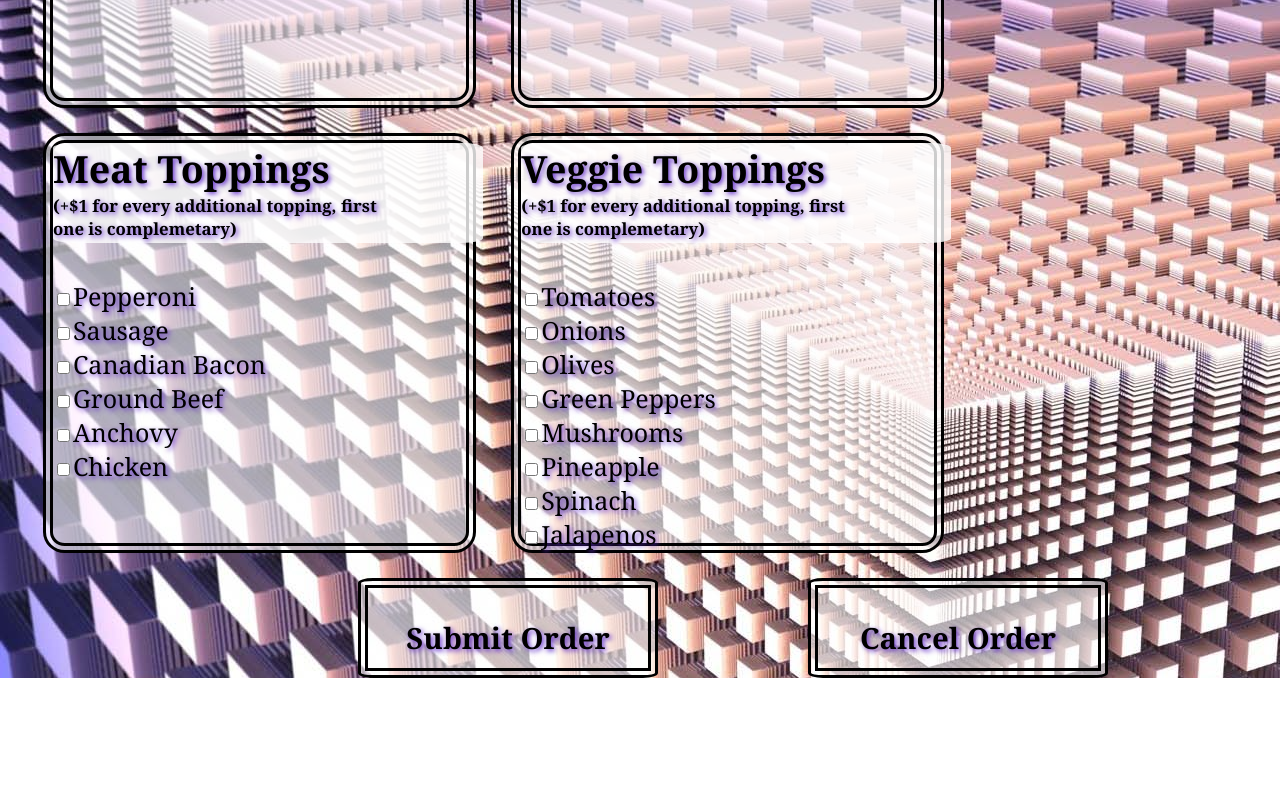
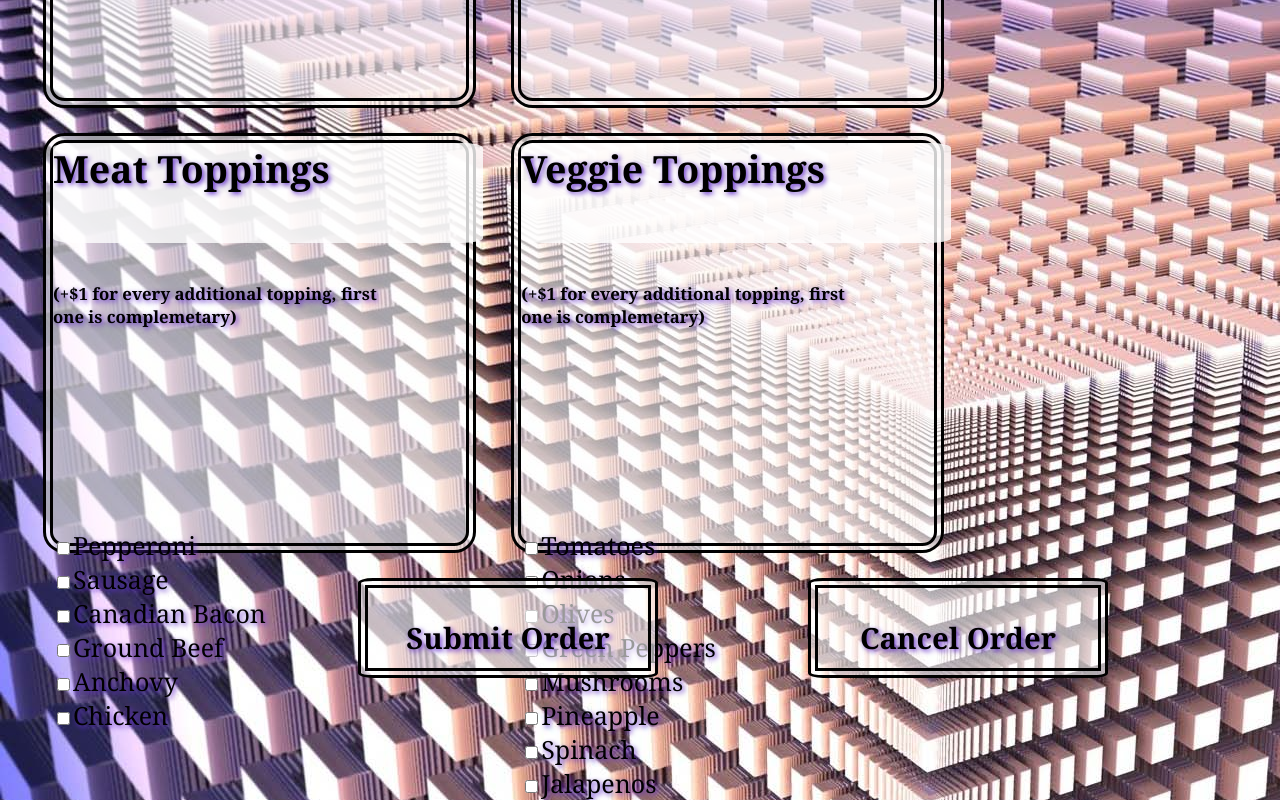
Before and after one commit to brownalex275/JS-Drills, a plain HTML site: page index.html in a window 1280 px wide. Shown: the part 1225-2025 px from the top of the page. Before the commit the page ends 1903 px from the top, so only its background shows below. Drawn offline with nearby package versions, Linux system fonts and the light colour scheme.

Commit message:
margins looked weird

```diff
--- a/css/style.css
+++ b/css/style.css
@@ -91,5 +91,5 @@ h2 {
 	margin-left: 10px;
 }
 h6 {
-	margin-top: -80px;
+	margin-bottom: 200px;
 }
```
